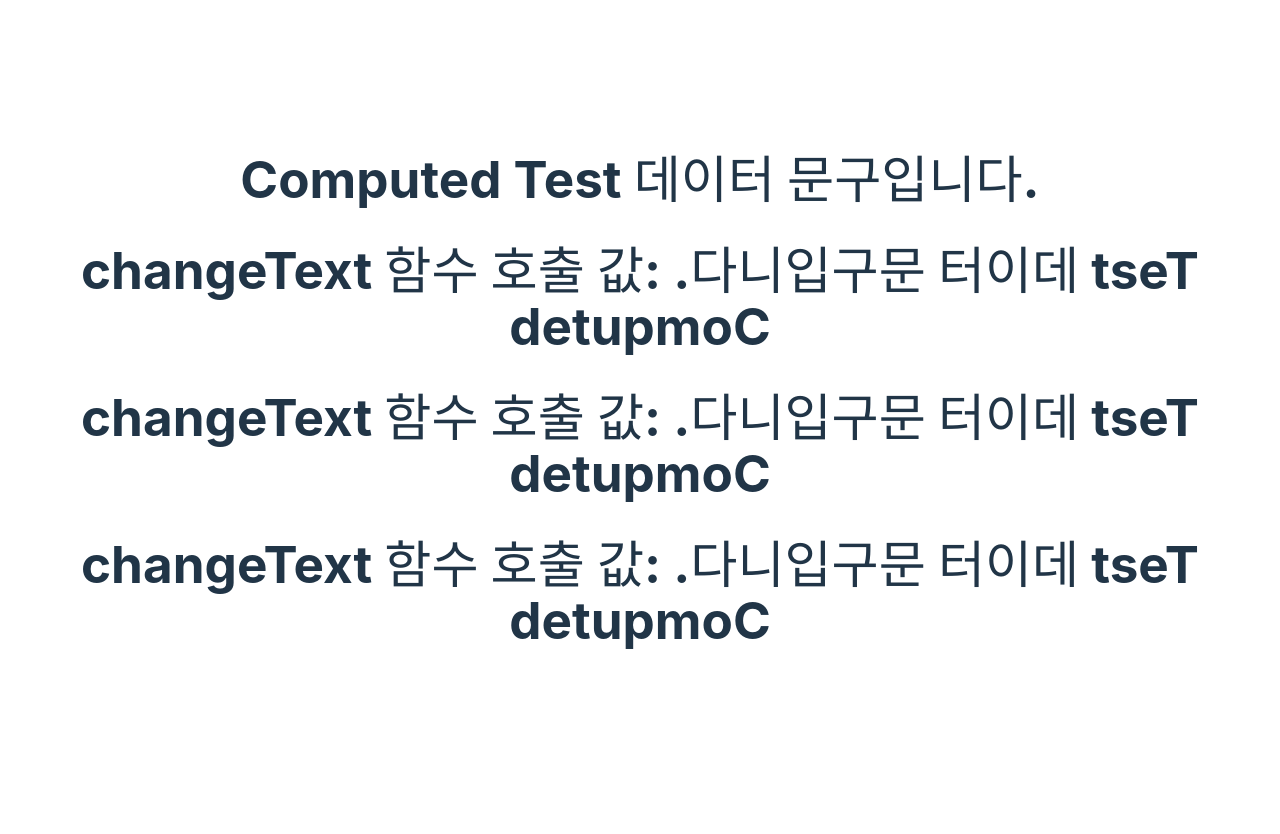
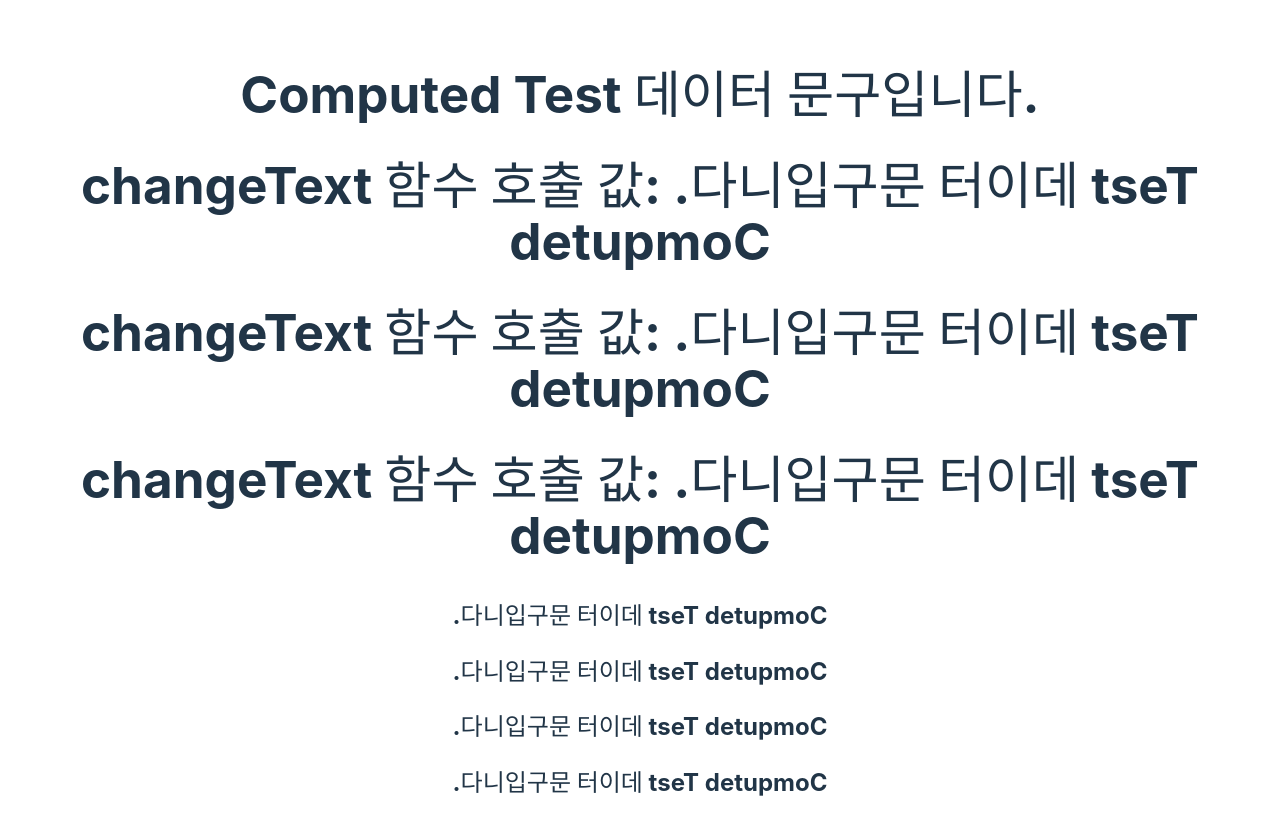
Before and after one commit to kidchang93/compTest, a Vue app in the folder vue/vue-basic/: page / in a window 1280 px wide. Shown: the top 834 px of the page. Before the commit the page ends 800 px from the top, so only its background shows below. Built offline with nearby package versions, Linux system fonts and the light colour scheme.

Commit message:
computed를 통한 데이터 바인딩 / 캐싱

```diff
--- a/vue/vue-basic/src/App.vue
+++ b/vue/vue-basic/src/App.vue
@@ -4,6 +4,11 @@
     <h1>changeText 함수 호출 값: {{ changeText() }}</h1>
     <h1>changeText 함수 호출 값: {{ changeText() }}</h1>
     <h1>changeText 함수 호출 값: {{ changeText() }}</h1>
+
+    <h2>{{ computedText }}</h2>
+    <h2>{{ computedText }}</h2>
+    <h2>{{ computedText }}</h2>
+    <h2>{{ computedText }}</h2>
   </div>
 </template>
 
@@ -25,7 +30,12 @@ export default {
   // 캐싱 기능이 없는 methods 는 호출될때마다 console 값이 출력이 되었습니다.
   // 반면에, computed는 캐싱기능이 있기 떄문에 methods 와 어떤 차이점이 있는지
   // 주의깊게 살펴봐야한다.
-  computed: {},
+  computed: {
+    computedText() {
+      console.log("Computed 기능을 생성하였습니다.");
+      return this.text.split("").reverse().join("");
+    },
+  },
 };
 </script>
 
```
